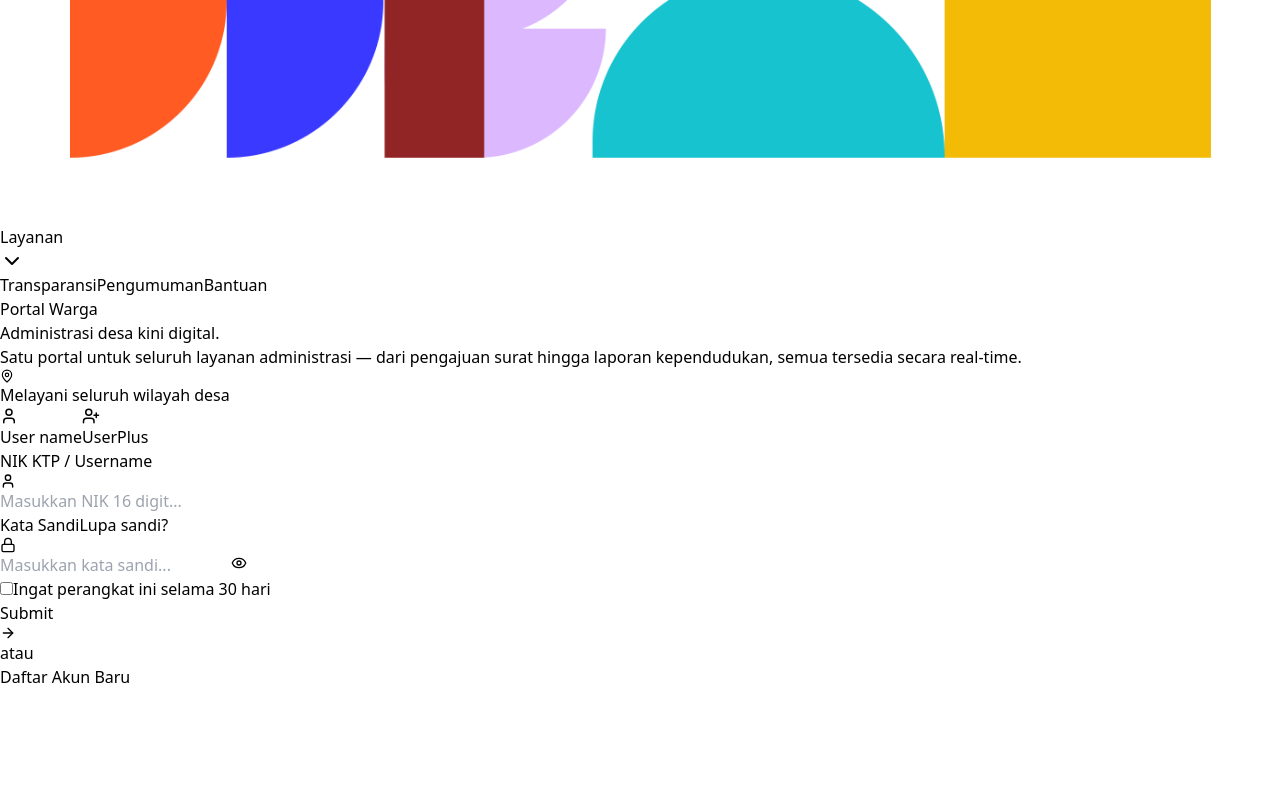
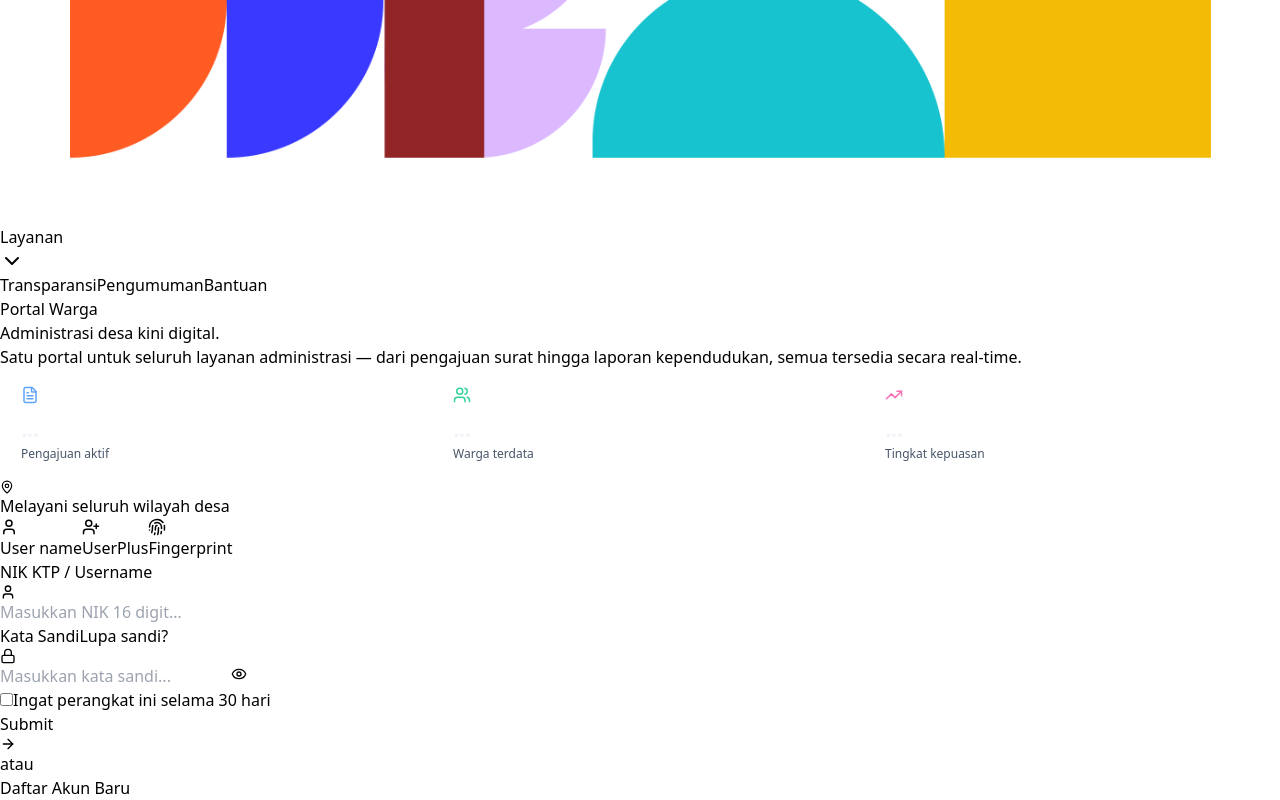
Before and after one commit to mochRiezkyDwiK/DigiDesa, a React (Vite) app in the folder frontend/: page /login in a window 1280 px wide. Shown: the part 673-1473 px from the top of the page. Before the commit the page ends 1362 px from the top, so only its background shows below. Built offline with nearby package versions, Linux system fonts and the light colour scheme.

Commit message:
fix: sinkronisasi Login.tsx dari Sendjaa

```diff
--- a/frontend/src/pages/Login.tsx
+++ b/frontend/src/pages/Login.tsx
@@ -21,7 +21,7 @@ import {
 // Mengimpor komponen dari folder komponen
 import Navbar from "../components/Navbar";
 import Footer from "../components/Footer";
-// import StatsWidget from "../components/StatsWidgets";
+import StatsWidget from "../components/StatsWidgets";
 
 const EASE = [0.22, 1, 0.36, 1] as const;
 
@@ -114,7 +114,7 @@ export default function Login() {
           const userStatus = (response.data.user.status_akun || "").toUpperCase();
 
           console.log("data user:", user);
-          console.log("status:", user.status);
+          console.log("status:", user.status_akun);
           console.log("role:", user.role);
 
 
@@ -188,7 +188,7 @@ export default function Login() {
             variants={fadeUp}
             className="w-full max-w-xl mx-auto lg:mx-0"
           >
-            {/* <StatsWidget /> */}
+            <StatsWidget />
           </motion.div>
 
           <motion.div
@@ -226,7 +226,7 @@ export default function Login() {
                 <UserPlus size={18} className="mb-1" />
                 <span className="text-[11px] font-bold">UserPlus</span>
               </button>
-              {/* <button
+              <button
                 type="button"
                 onClick={() =>
                   alert("Login sidik jari terintegrasi perangkat keras.")
@@ -235,7 +235,7 @@ export default function Login() {
               >
                 <Fingerprint size={18} className="mb-1" />
                 <span className="text-[11px] font-bold">Fingerprint</span>
-              </button> */}
+              </button>
             </div>
 
             <form onSubmit={handleAuthSubmit} className="flex flex-col gap-5">
```
